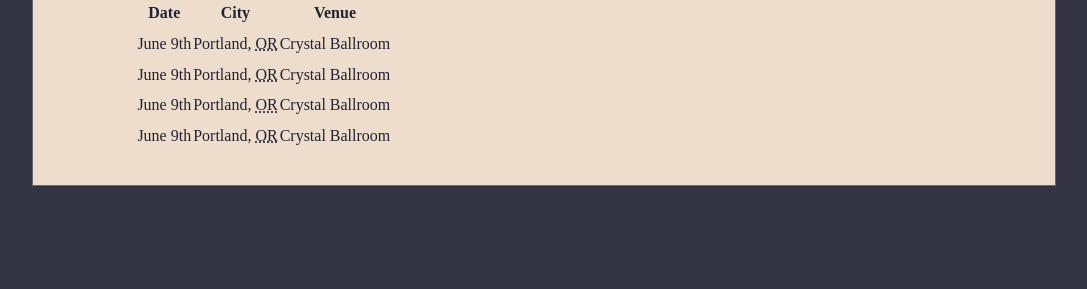
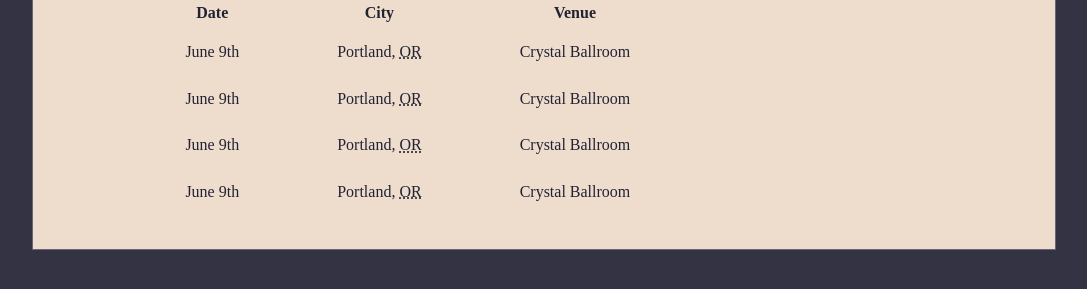
Before and after one commit to adsznzhang/JavaScript-DOM-art...., a plain HTML site: page final project/scripts/live.html in a window 1280 px wide. Shown: the part 225-514 px from the top of the page, without its empty margins (96-1183 px from the left). Drawn offline with Linux system fonts and the light colour scheme; files that its build step writes are made by us from their sources; files whose address does not match are found by name.

Commit message:
Update layout.css

```diff
--- a/final project/styles/layout.css
+++ b/final project/styles/layout.css
@@ -96,3 +96,6 @@ article img{
 #imagegallery li {
   display: inline;
 }
+td {
+  padding: .5em 3em;
+}
```
